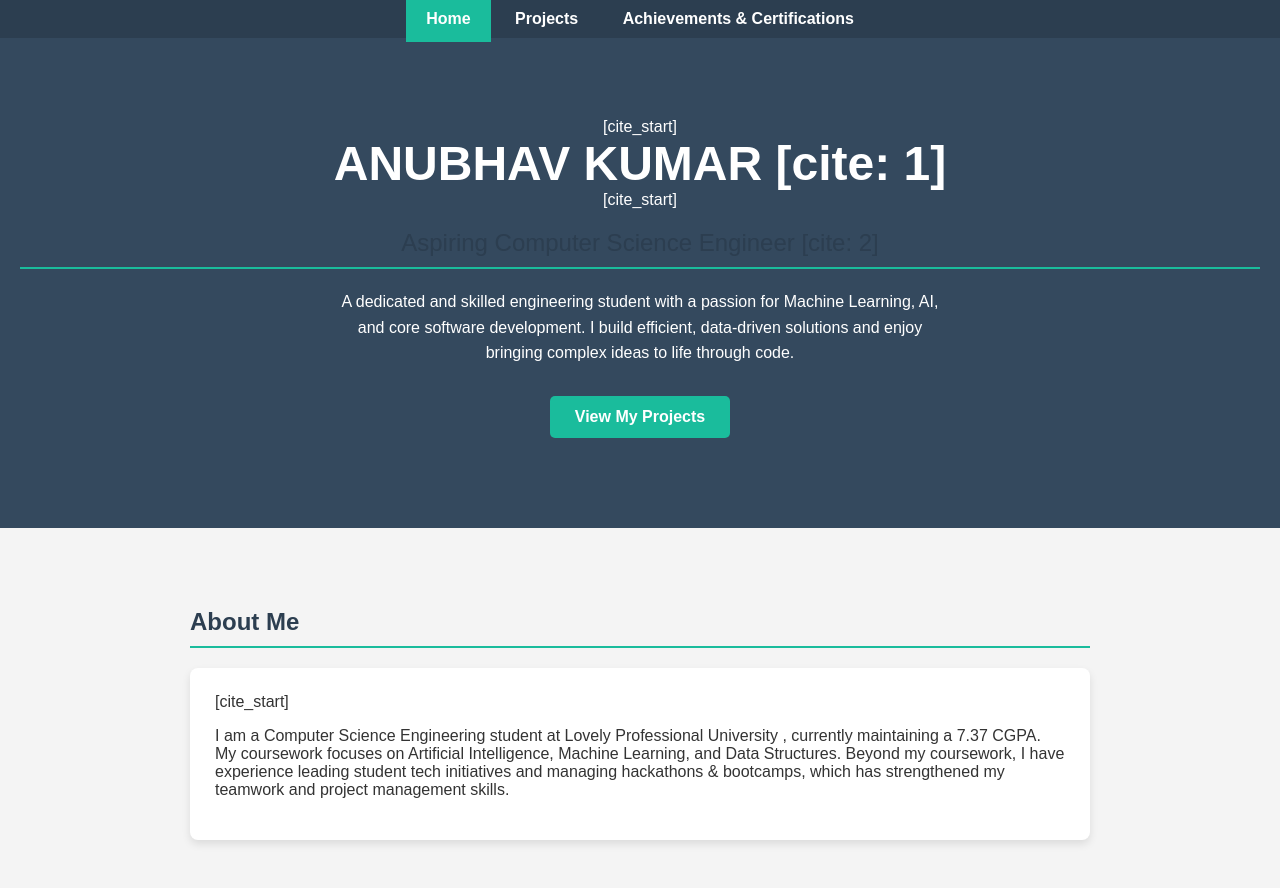
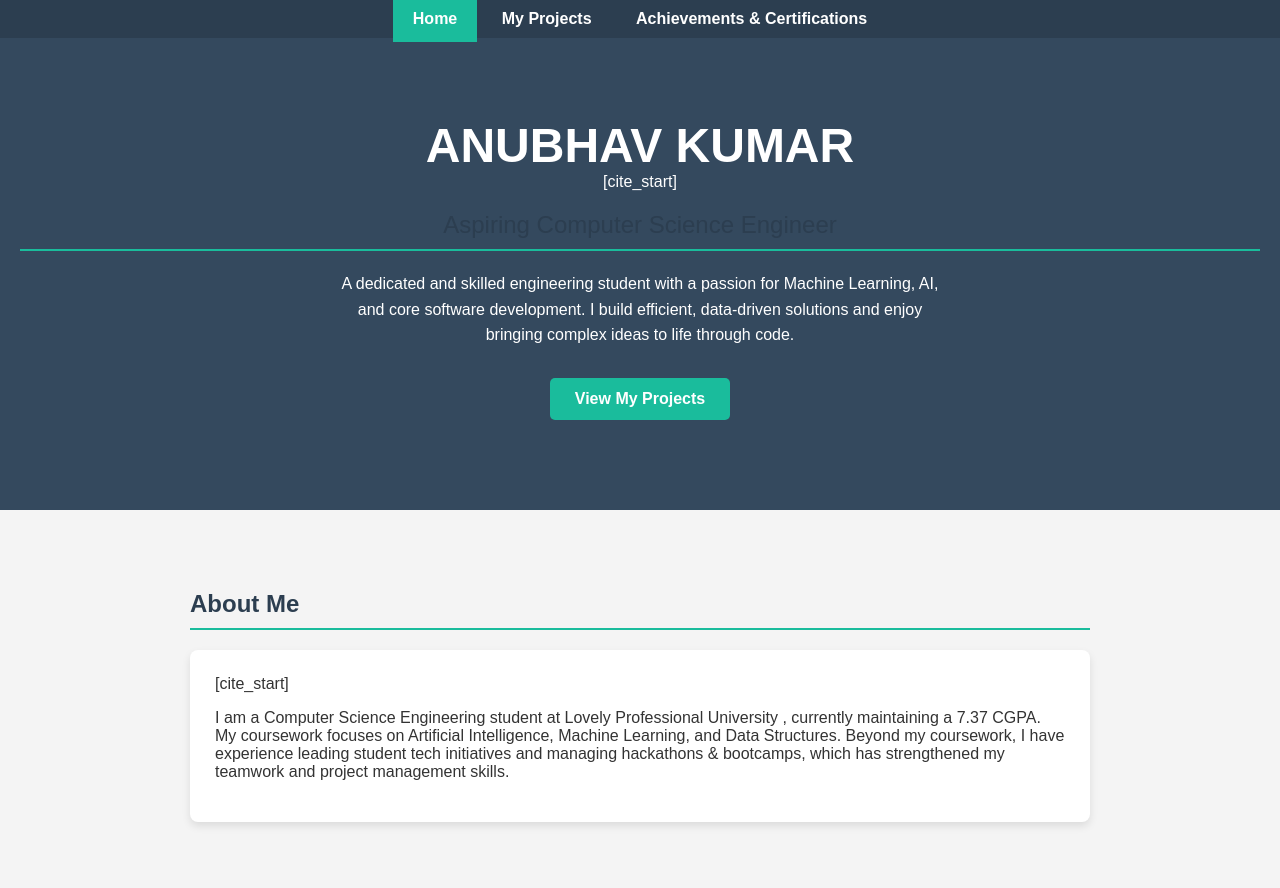
Before and after one commit to anubhav0704/anubhav0704.github.io, a plain HTML site: page index.html in a window 1280 px wide. Shown: the top 888 px of the page. Drawn offline with Linux system fonts and the light colour scheme.

Commit message:
Update index.html

```diff
--- a/index.html
+++ b/index.html
@@ -11,14 +11,14 @@
     <nav>
         <ul>
             <li><a href="index.html" class="active">Home</a></li>
-            <li><a href="projects.html">Projects</a></li>
+            <li><a href="projects.html">My Projects</a></li>
             <li><a href="achievements.html">Achievements & Certifications</a></li>
         </ul>
     </nav>
 
     <header class="hero">
-        [cite_start]<h1>ANUBHAV KUMAR [cite: 1]</h1>
-        [cite_start]<h2>Aspiring Computer Science Engineer [cite: 2]</h2>
+        <h1>ANUBHAV KUMAR</h1>
+        [cite_start]<h2>Aspiring Computer Science Engineer</h2>
         <p>A dedicated and skilled engineering student with a passion for Machine Learning, AI, and core software development. I build efficient, data-driven solutions and enjoy bringing complex ideas to life through code.</p>
         <div class="hero-buttons">
             <a href="projects.html" class="button">View My Projects</a>
```
